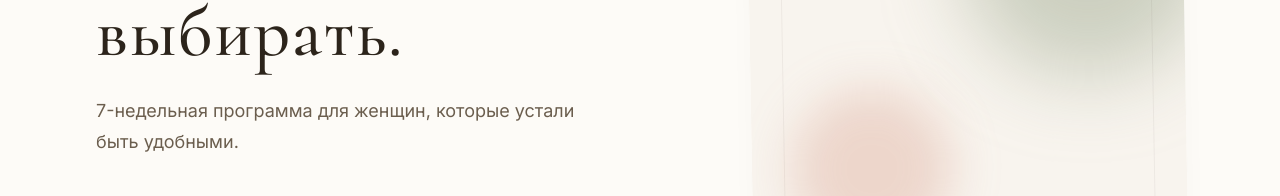
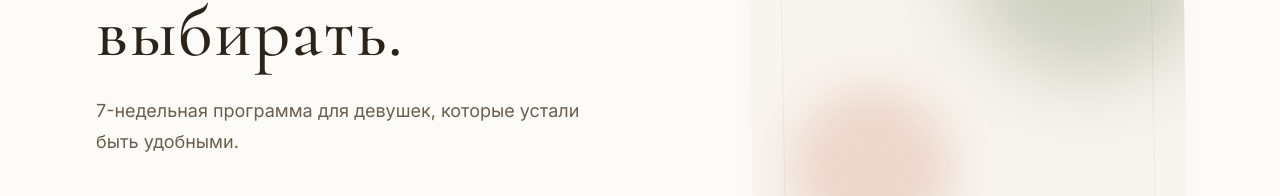
Before and after one commit to vlx0/prosto, a Next.js app: page / in a window 1280 px wide. Shown: the part 432-628 px from the top of the page. Built offline with nearby package versions, Linux system fonts and the light colour scheme.

Commit message:
Say the course is for young women.
Co-authored-by: Cursor <cursoragent@cursor.com>

```diff
--- a/content.ts
+++ b/content.ts
@@ -2,7 +2,7 @@ export const content = {
   meta: {
     title: "Перестань заслуживать любовь — курс Милены",
     description:
-      "7-недельная программа для женщин, которые устали быть удобными.",
+      "7-недельная программа для девушек, которые устали быть удобными.",
     skipToContent: "К содержанию",
   },
 
@@ -18,7 +18,7 @@ export const content = {
 
   hero: {
     h1: "Перестань заслуживать любовь. Начни её выбирать.",
-    sub: "7-недельная программа для женщин, которые устали быть удобными.",
+    sub: "7-недельная программа для девушек, которые устали быть удобными.",
     cta: "Записаться на курс",
     scrollLabel: "Дальше по странице",
   },
```
